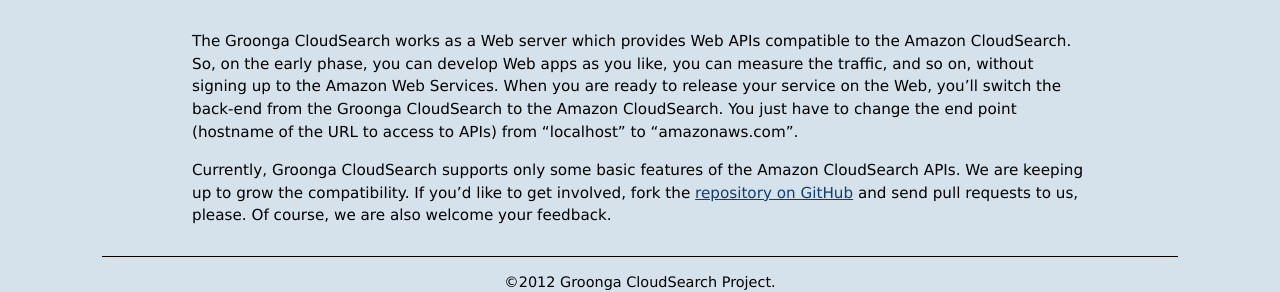
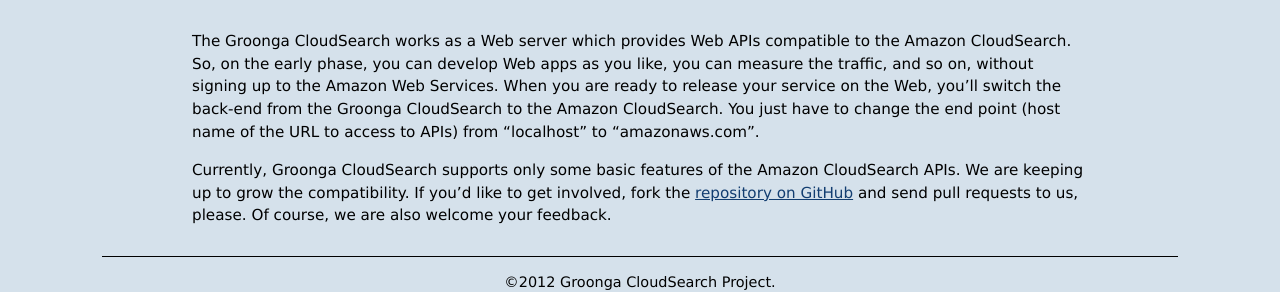
Before and after one commit to groonga/gcs.groonga.org, a Jekyll site: the page built from _posts/2012-07-05-initial-release.md, in a window 1280 px wide. Shown: the part 1344-1636 px from the top of the page. Built offline with Jekyll 4.4.1, drawn with Linux system fonts in a browser that asks for light colours; comment, search, counter and statistics services are not loaded.

Commit message:
blog: hostname -> host name

```diff
--- a/_posts/2012-07-05-initial-release.md
+++ b/_posts/2012-07-05-initial-release.md
@@ -20,6 +20,6 @@
 
 <a href="/images/architecture-acs-vs-gcs-large.png" rel="lightbox"><img src="/images/architecture-acs-vs-gcs-small.png" alt="(Figure 2: Web Apps with Amazon CloudSearch v.s. Web Apps with Groonga CloudSearch)" /></a>
 
-The Groonga CloudSearch works as a Web server which provides Web APIs compatible to the Amazon CloudSearch. So, on the early phase, you can develop Web apps as you like, you can measure the traffic, and so on, without signing up to the Amazon Web Services. When you are ready to release your service on the Web, you'll switch the back-end from the Groonga CloudSearch to the Amazon CloudSearch. You just have to change the end point (hostname of the URL to access to APIs) from "localhost" to "amazonaws.com".
+The Groonga CloudSearch works as a Web server which provides Web APIs compatible to the Amazon CloudSearch. So, on the early phase, you can develop Web apps as you like, you can measure the traffic, and so on, without signing up to the Amazon Web Services. When you are ready to release your service on the Web, you'll switch the back-end from the Groonga CloudSearch to the Amazon CloudSearch. You just have to change the end point (host name of the URL to access to APIs) from "localhost" to "amazonaws.com".
 
 Currently, Groonga CloudSearch supports only some basic features of the Amazon CloudSearch APIs. We are keeping up to grow the compatibility. If you'd like to get involved, fork the [repository on GitHub](https://github.com/groonga/gcs) and send pull requests to us, please. Of course, we are also welcome your feedback.
```
